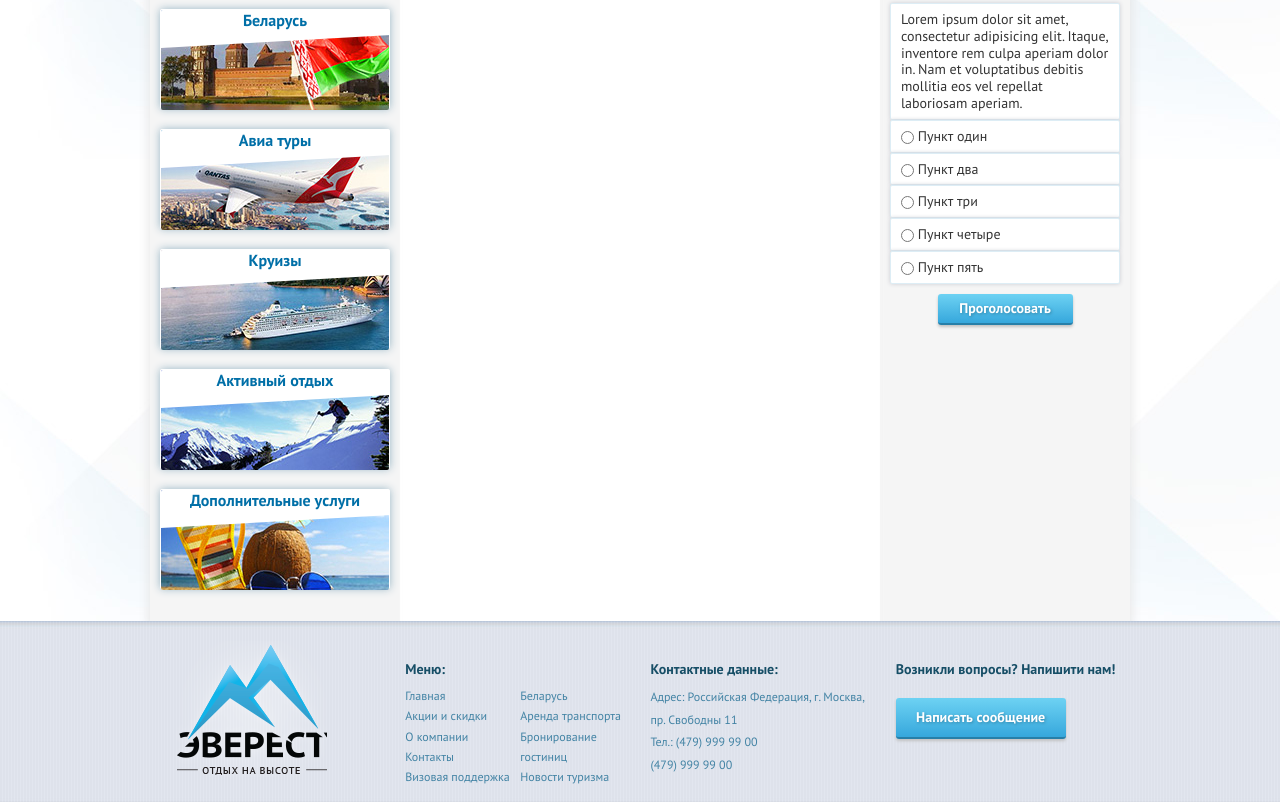
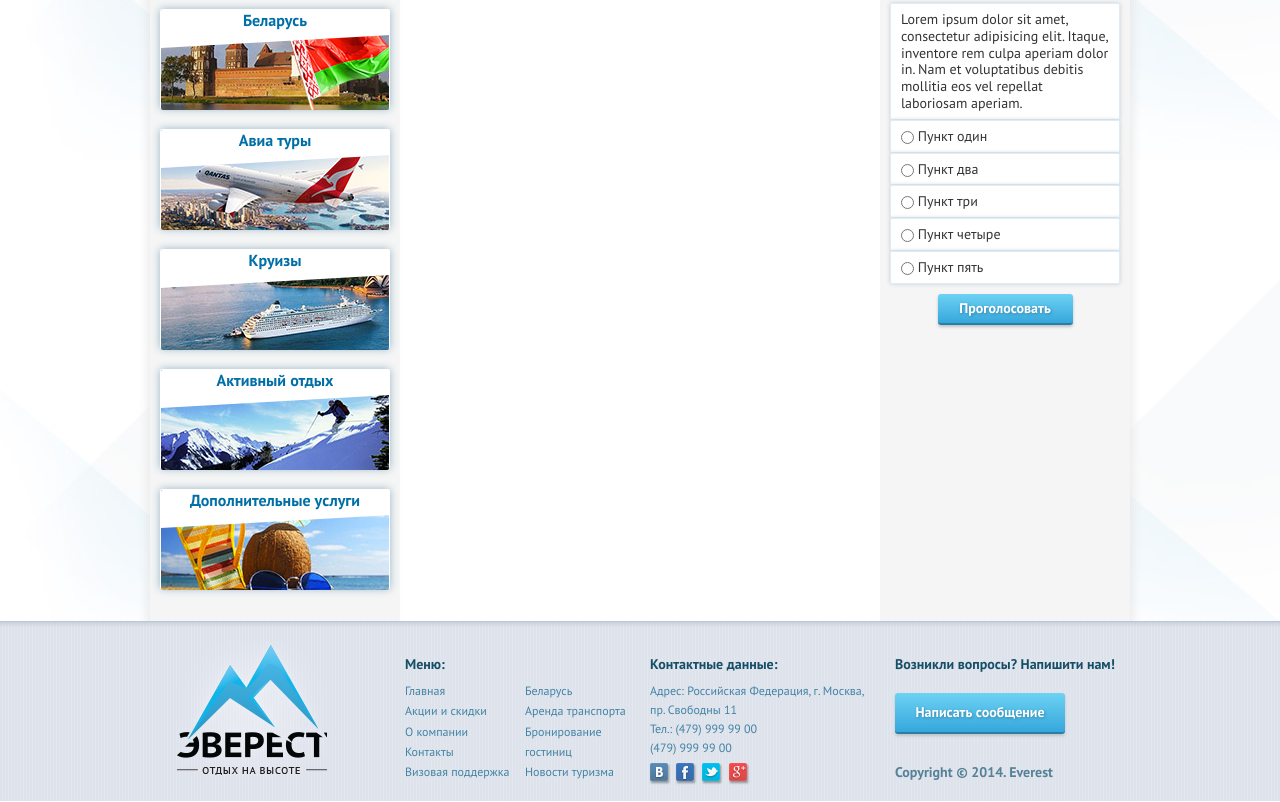
Before and after one commit to pettsoner/everest-markup, a plain HTML site: page index.html in a window 1280 px wide. Shown: the part 843-1645 px from the top of the page. Drawn offline with Linux system fonts and the light colour scheme.

Commit message:
Реализованы иконки соц сетей

```diff
--- a/css/main.css
+++ b/css/main.css
@@ -281,17 +281,15 @@ button {
   padding-top: 40px;
 }
 .b-footer {
-  height: 181px;
+  height: 180px;
   background: url("../img/b-footer-bg.jpg") repeat-x;
   color: #164e66;
   font-size: 12px;
 }
 .b-footer__col {
-  display: inline-block;
-  vertical-align: bottom;
-  padding: 40px 10px 0;
-  width: 242px;
-  height: 120px;
+  float: left;
+  width: 245px;
+  padding: 35px 10px 0;
 }
 .b-footer__logo {
   padding-top: 20px;
@@ -304,10 +302,19 @@ button {
 }
 .b-footer__text {
   color: #4283a4;
-  line-height: 1.9;
+  line-height: 1.6;
 }
 .b-footer__btn {
   margin: 20px 0;
+}
+.b-footer__copyright {
+  margin: 30px 0 0;
+  color: #568298;
+  font-size: 14px;
+  font-weight: bold;
+}
+.b-footer__social {
+  margin: 5px 0 0;
 }
 .b-footer__menu {
   float: left;
@@ -316,7 +323,7 @@ button {
   color: #4283a4;
 }
 .b-footer__menu + .b-footer__menu {
-  margin-left: 10px;
+  margin-left: 15px;
 }
 .b-footer__menu__item a:hover {
   color: #006fa7;
@@ -492,6 +499,44 @@ a.b-list__item:hover {
   margin-right: auto;
   margin-left: auto;
 }
+.b-social__icon,
+.b-social__vkontakte,
+.b-social__facebook,
+.b-social__twitter,
+.b-social__google {
+  display: inline-block;
+  vertical-align: top;
+  margin: 0 5px 0 0;
+  background: url("../img/b-social-sprite.png") no-repeat;
+  width: 18px;
+  height: 18px;
+  -webkit-box-shadow: 1px 2px 2px #909698;
+  box-shadow: 1px 2px 2px #909698;
+}
+.b-social__vkontakte {
+  background-position: 0 0;
+}
+.b-social__vkontakte:hover {
+  background-position: 0 -25px;
+}
+.b-social__facebook {
+  background-position: -29px 0;
+}
+.b-social__facebook:hover {
+  background-position: -29px -25px;
+}
+.b-social__twitter {
+  background-position: -58px 0;
+}
+.b-social__twitter:hover {
+  background-position: -58px -25px;
+}
+.b-social__google {
+  background-position: -87px 0;
+}
+.b-social__google:hover {
+  background-position: -87px -25px;
+}
 .b-top-menu {
   height: 50px;
   padding: 3px 10px 0;
--- a/index.html
+++ b/index.html
@@ -27,8 +27,12 @@
         <div class="b-header__top">
             <div class="container">
 
-                <div class="b-header__social">
-                    Мы в сети:
+                <div class="b-header__social b-social">
+                    Мы в сети:&nbsp;
+                    <a href="#" class="b-social__vkontakte"></a>
+                    <a href="#" class="b-social__facebook"></a>
+                    <a href="#" class="b-social__twitter"></a>
+                    <a href="#" class="b-social__google"></a>
                 </div>
 
                 <div class="b-header__phones">
@@ -201,7 +205,7 @@
     <footer class="b-footer">
         <div class="container">
 
-            <div class="b-footer__logo b-footer__col">
+            <div class="b-footer__col b-footer__logo">
                 <a href="#"><img src="img/logo.png"></a>
             </div>
 
@@ -226,14 +230,25 @@
 
             <div class="b-footer__col">
                 <h2 class="b-footer__heading">Контактные данные:</h2>
+
                 <p class="b-footer__text">Адрес:  Российская Федерация, г. Москва, <br> пр. Свободны 11
+
                 <p class="b-footer__text">Тел.: (479) 999 99 00<br>(479) 999 99 00</p>
+
+                <div class="b-footer__social b-social">
+                    <a href="#" class="b-social__vkontakte"></a>
+                    <a href="#" class="b-social__facebook"></a>
+                    <a href="#" class="b-social__twitter"></a>
+                    <a href="#" class="b-social__google"></a>
+                </div>
             </div>
 
             <div class="b-footer__col">
                 <h2 class="b-footer__heading">Возникли вопросы? Напишити нам!</h2>
 
                 <a href="#" class="btn btn--lg btn--light b-footer__btn">Написать сообщение</a>
+
+                <div class="b-footer__copyright">Copyright © 2014. Everest</div>
             </div>
 
         </div>
```
Also changed, not shown: css/main.min.css, img/b-social-sprite.png (added).
